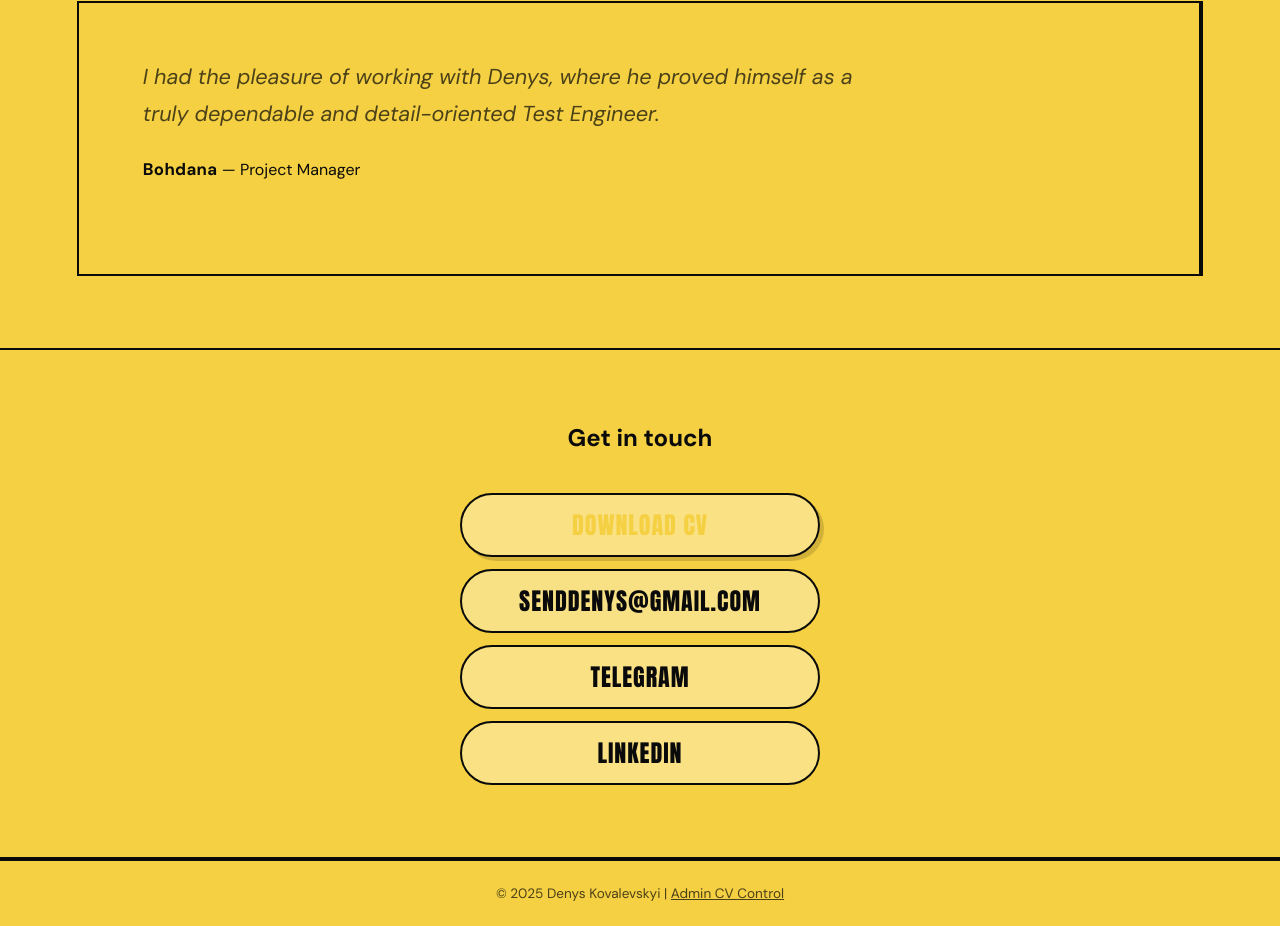
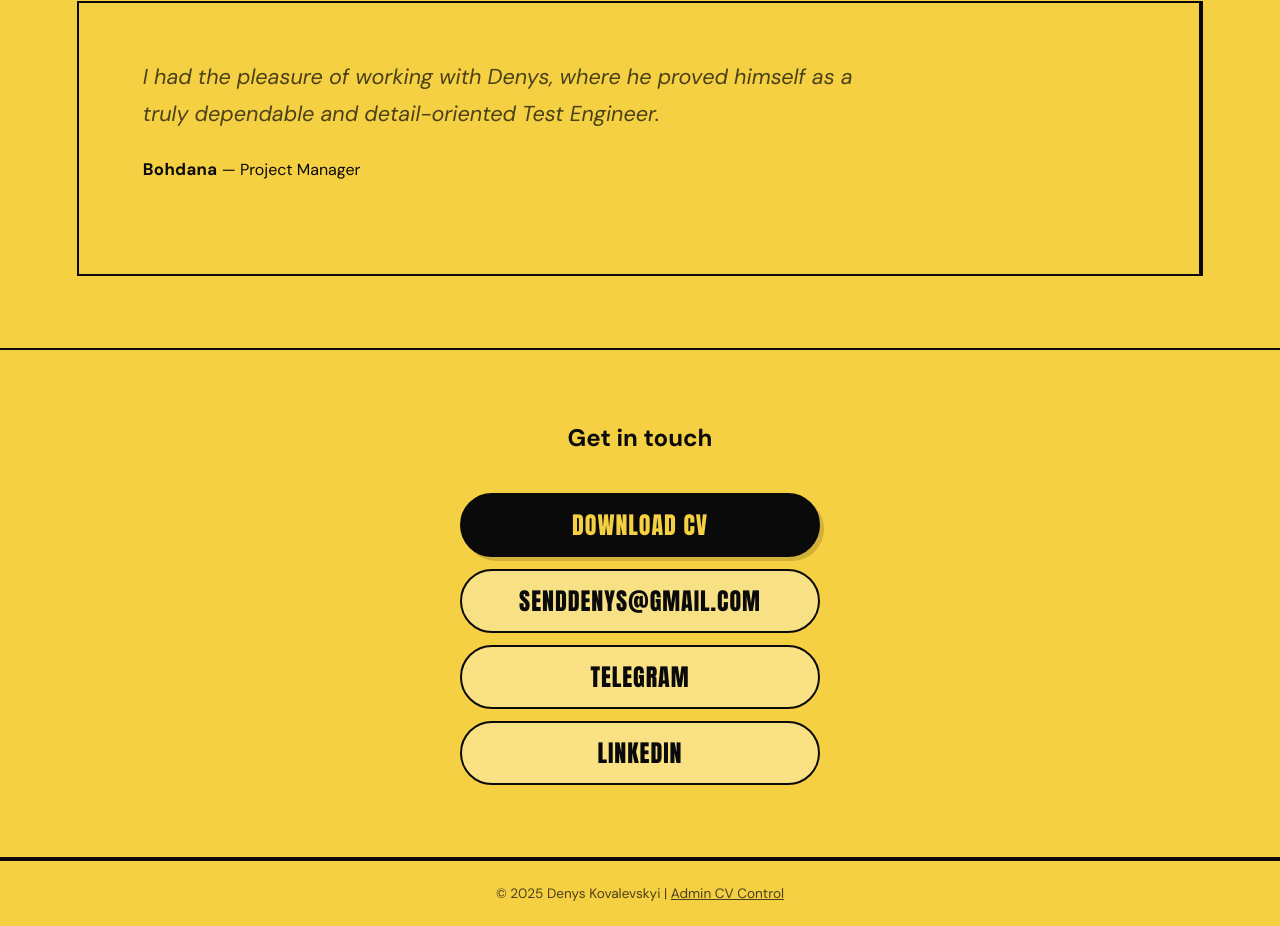
Before and after one commit to senddenys/website, a website: page index.html in a window 1280 px wide. Shown: the part 2871-3797 px from the top of the page. Drawn offline with Linux system fonts and the light colour scheme.

Commit message:
style: fix CV button contrast and add local deployment rules

```diff
--- a/styles.css
+++ b/styles.css
@@ -924,7 +924,14 @@ img {
     box-shadow: 2px 2px 0 var(--black);
 }
 
-.contact-links .brutalist-btn {
+.contact-links a.brutalist-btn {
     border-radius: 999px;
     min-width: min(100%, 360px);
+    background: var(--black) !important;
+    color: var(--primary) !important;
 }
+
+.contact-links a.brutalist-btn:hover {
+    background: var(--white) !important;
+    color: var(--black) !important;
+}
```
Also changed, not shown: .agents/AGENTS.md (added).
